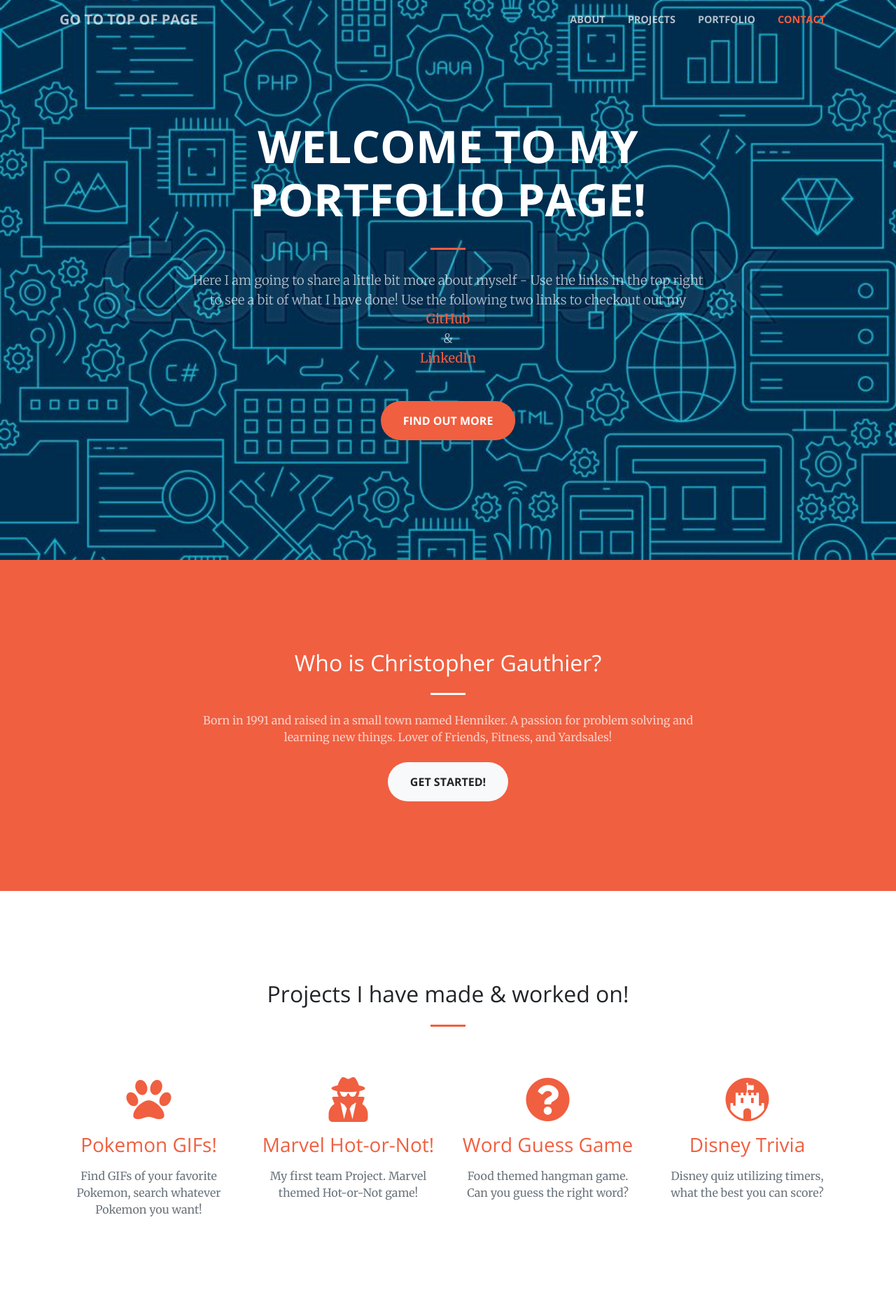
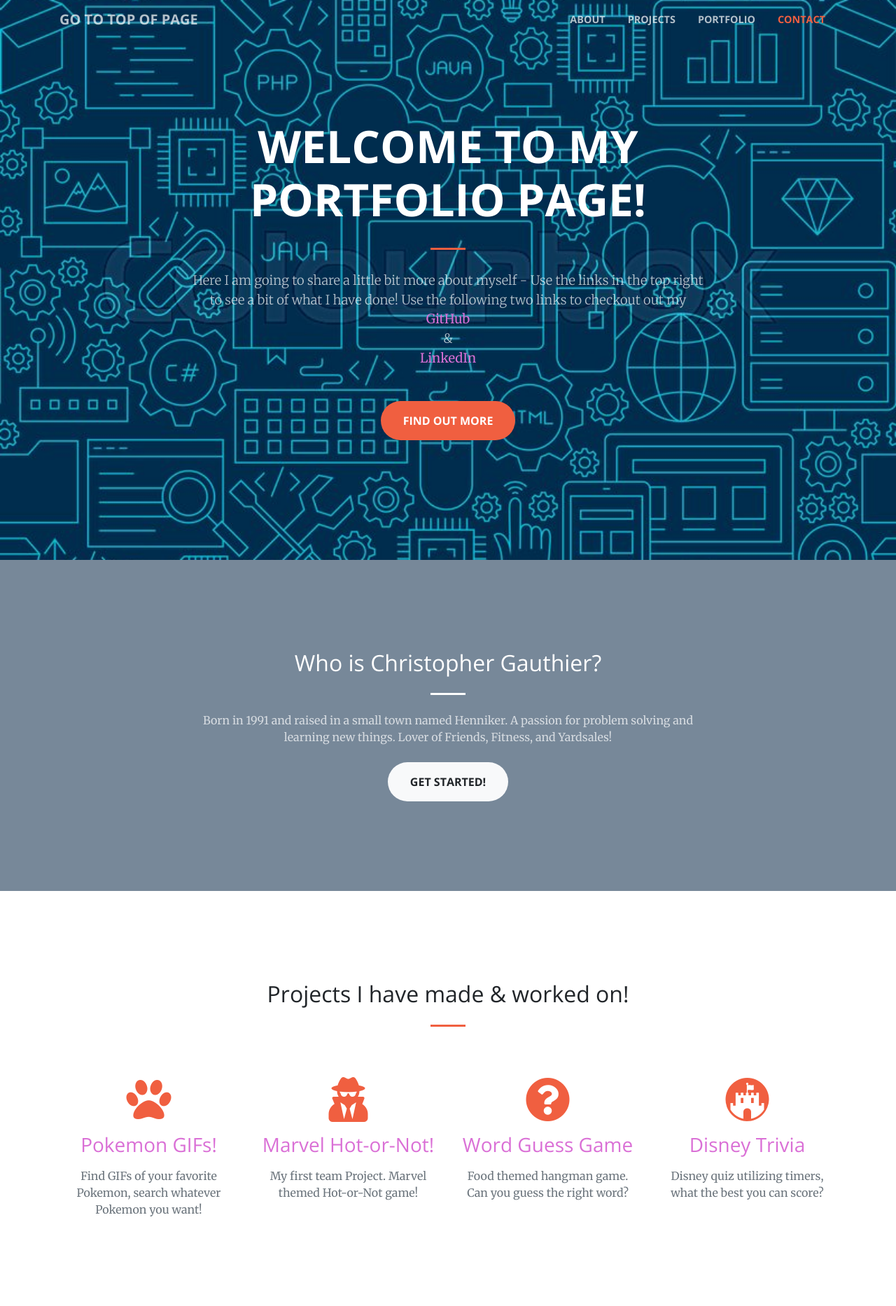
Before and after one commit to Chrsgauthier5/Portfolio-Page, a PHP site: page / in a window 1280 px wide. Shown: the top 1866 px of the page at 70% size. Run offline with PHP 8.4, Linux system fonts and the light colour scheme.

Commit message:
basic styling changes

```diff
--- a/css/creative.css
+++ b/css/creative.css
@@ -25,7 +25,7 @@ hr.light {
 }
 
 a {
-  color: #F05F40;
+  color: orchid;
   -webkit-transition: all 0.2s;
   transition: all 0.2s;
 }
@@ -44,7 +44,7 @@ h6 {
 }
 
 .bg-primary {
-  background-color: #F05F40 !important;
+  background-color:lightslategray !important;
 }
 
 .bg-dark {
--- a/index.html
+++ b/index.html
@@ -7,7 +7,7 @@
     <meta name="viewport" content="width=device-width, initial-scale=1, shrink-to-fit=no">
     <meta name="description" content="">
     <meta name="author" content="">
-
+    <link rel="shortcut icon" type="image/png" href='img/favicon.PNG'/>
     <title>Chris Gauthier</title>
 
     <!-- Bootstrap core CSS -->
@@ -224,7 +224,7 @@
           <div class="col-lg-4 mr-auto text-center">
             <i class="fas fa-envelope fa-3x mb-3 sr-contact-2"></i>
             <p>
-              <a href="mailto:your-email@your-domain.com">chrsgauthier5@gmail.com</a>
+              <a href="mailto:chrsgauthier5@gmail.com" id='sendEmail'>chrsgauthier5@gmail.com</a>
             </p>
           </div>
         </div>
```
Also changed, not shown: img/favicon.PNG (added).
